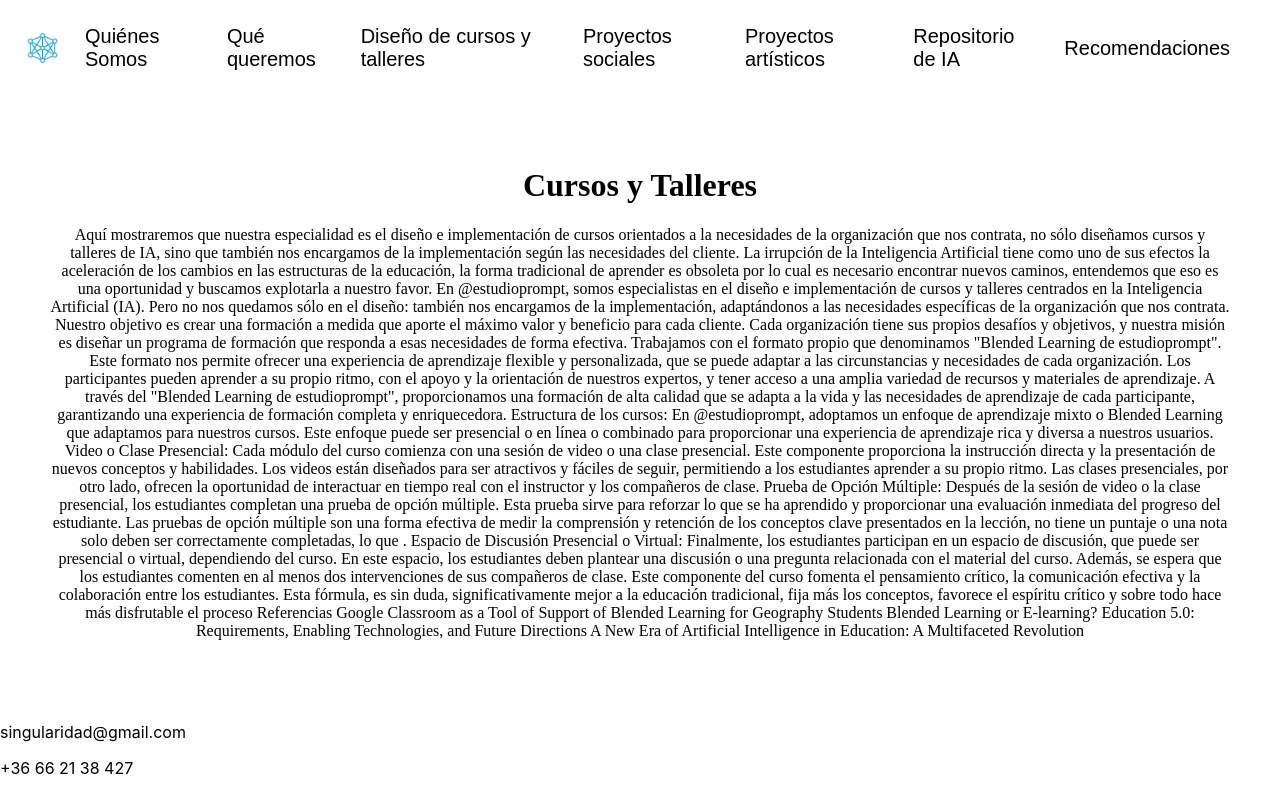
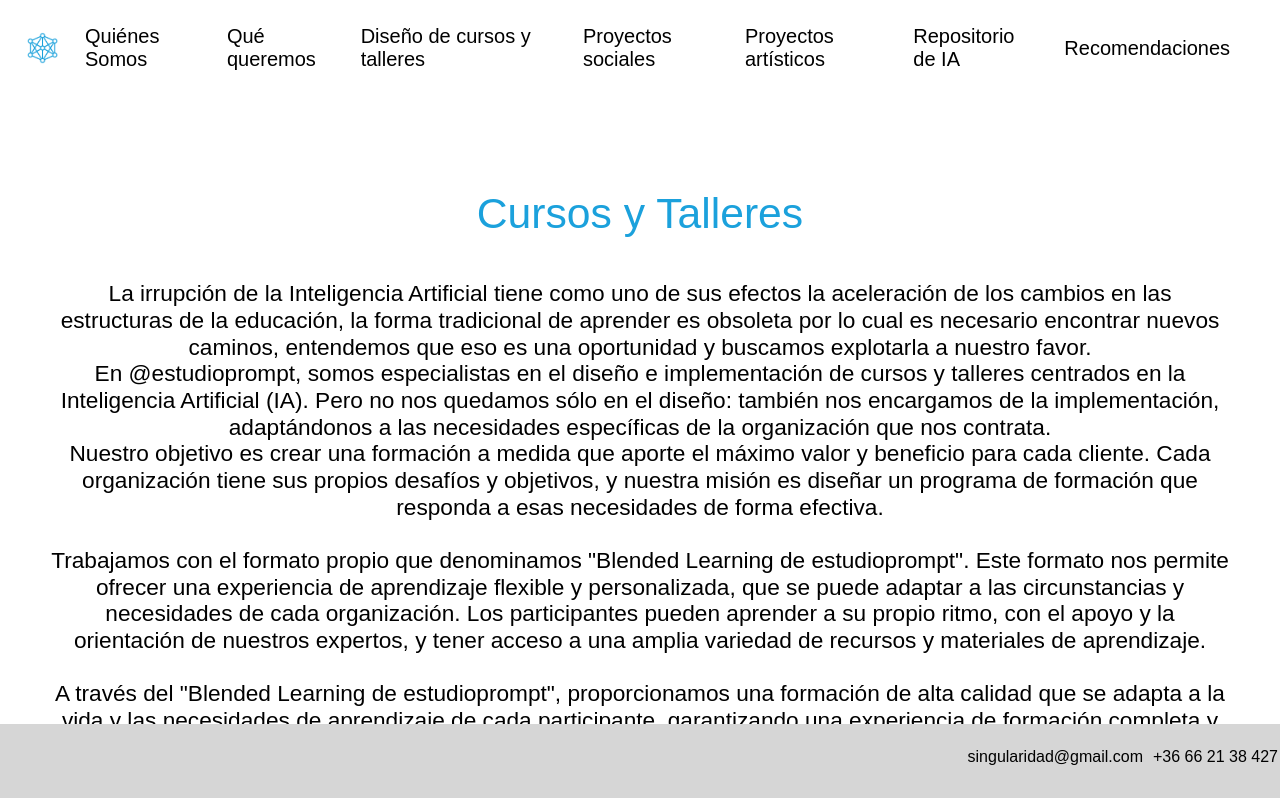
Before and after one commit to LuciaDuarteDiaz/estudiopromt, a React (Create React App) app: page /#/cursos-talleres in a window 1280 px wide. Shown: the top 798 px of the page. Built offline with nearby package versions, Linux system fonts and the light colour scheme.

Commit message:
updated pages content & css

```diff
--- a/src/App.css
+++ b/src/App.css
@@ -52,7 +52,6 @@
 }
 
 .component-container {
-  font-family: "Raleway ExtraLight", sans-serif;
   display: flex;
   flex-direction: column;
   align-items: center;
@@ -60,9 +59,46 @@
   padding: 30px; /* Ajusta el espaciado según sea necesario */
 }
 .component-content {
-  font-family: "Raleway ExtraLight", sans-serif;
   background-color: #ffffff; /* Color de fondo del bloque */
   border-radius: 10px; /* Bordes redondeados */
   padding: 20px; /* Espaciado dentro del bloque */
   /* box-shadow: 0px 4px 6px rgba(0, 0, 0, 0.1);  Sombra para el efecto de elevación */
 }
+.content-header {
+  font-family: "Raleway ExtraLight", sans-serif;
+  color: rgb(27, 161, 220);
+  font-size: 32pt;
+}
+.content-text {
+  font-family: "Raleway ExtraLight", sans-serif;
+  font-size: 17pt;
+  line-height: 20pt;
+}
+.content-text text {
+  font-family: "Raleway Semibold";
+}
+.content-text a {
+  color: rgb(27, 161, 220);
+}
+.footer {
+  display: flex;
+  font-family: "Raleway ExtraLight", sans-serif;
+  background-color: #d6d6d6;
+  color: rgb(0, 0, 0);
+  justify-content: flex-end;
+  padding: 8px;
+  position: absolute;
+  bottom: 0;
+  width: 100%;
+}
+.footer p {
+  padding-right: 10px;
+  /* Agrega espacio vertical utilizando un pseudo-elemento */
+  position: relative;
+}
+
+.footer p::after {
+  content: "";
+  display: block;
+  height: 10px; /* Ajusta el espacio vertical aquí */
+}
--- a/src/components/pages/Cursos&Talleres.jsx
+++ b/src/components/pages/Cursos&Talleres.jsx
@@ -5,69 +5,97 @@ const CursosTalleres = () => {
   return (
     <div className="component-container">
       <div className="component-content">
-        <h1 style={{ fontFamily: "Raleway" }}>Cursos y Talleres</h1>
-        <p style={{ fontFamily: "Agrandir" }}>
-          Aquí mostraremos que nuestra especialidad es el diseño e
-          implementación de cursos orientados a la necesidades de la
-          organización que nos contrata, no sólo diseñamos cursos y talleres de
-          IA, sino que también nos encargamos de la implementación según las
-          necesidades del cliente. La irrupción de la Inteligencia Artificial
-          tiene como uno de sus efectos la aceleración de los cambios en las
-          estructuras de la educación, la forma tradicional de aprender es
-          obsoleta por lo cual es necesario encontrar nuevos caminos, entendemos
-          que eso es una oportunidad y buscamos explotarla a nuestro favor. En
-          @estudioprompt, somos especialistas en el diseño e implementación de
-          cursos y talleres centrados en la Inteligencia Artificial (IA). Pero
-          no nos quedamos sólo en el diseño: también nos encargamos de la
+        <p className="content-header">Cursos y Talleres</p>
+        <p className="content-text">
+          La irrupción de la Inteligencia Artificial tiene como uno de sus
+          efectos la aceleración de los cambios en las estructuras de la
+          educación, la forma tradicional de aprender es obsoleta por lo cual es
+          necesario encontrar nuevos caminos, entendemos que eso es una
+          oportunidad y buscamos explotarla a nuestro favor. <br />
+          En @estudioprompt, somos especialistas en el diseño e implementación
+          de cursos y talleres centrados en la Inteligencia Artificial (IA).
+          Pero no nos quedamos sólo en el diseño: también nos encargamos de la
           implementación, adaptándonos a las necesidades específicas de la
-          organización que nos contrata. Nuestro objetivo es crear una formación
-          a medida que aporte el máximo valor y beneficio para cada cliente.
-          Cada organización tiene sus propios desafíos y objetivos, y nuestra
-          misión es diseñar un programa de formación que responda a esas
-          necesidades de forma efectiva. Trabajamos con el formato propio que
-          denominamos "Blended Learning de estudioprompt". Este formato nos
-          permite ofrecer una experiencia de aprendizaje flexible y
-          personalizada, que se puede adaptar a las circunstancias y necesidades
-          de cada organización. Los participantes pueden aprender a su propio
-          ritmo, con el apoyo y la orientación de nuestros expertos, y tener
-          acceso a una amplia variedad de recursos y materiales de aprendizaje.
-          A través del "Blended Learning de estudioprompt", proporcionamos una
-          formación de alta calidad que se adapta a la vida y las necesidades de
-          aprendizaje de cada participante, garantizando una experiencia de
-          formación completa y enriquecedora. Estructura de los cursos: En
-          @estudioprompt, adoptamos un enfoque de aprendizaje mixto o Blended
-          Learning que adaptamos para nuestros cursos. Este enfoque puede ser
-          presencial o en línea o combinado para proporcionar una experiencia de
-          aprendizaje rica y diversa a nuestros usuarios. Video o Clase
-          Presencial: Cada módulo del curso comienza con una sesión de video o
-          una clase presencial. Este componente proporciona la instrucción
-          directa y la presentación de nuevos conceptos y habilidades. Los
-          videos están diseñados para ser atractivos y fáciles de seguir,
-          permitiendo a los estudiantes aprender a su propio ritmo. Las clases
-          presenciales, por otro lado, ofrecen la oportunidad de interactuar en
-          tiempo real con el instructor y los compañeros de clase. Prueba de
-          Opción Múltiple: Después de la sesión de video o la clase presencial,
-          los estudiantes completan una prueba de opción múltiple. Esta prueba
-          sirve para reforzar lo que se ha aprendido y proporcionar una
-          evaluación inmediata del progreso del estudiante. Las pruebas de
-          opción múltiple son una forma efectiva de medir la comprensión y
-          retención de los conceptos clave presentados en la lección, no tiene
-          un puntaje o una nota solo deben ser correctamente completadas, lo que
-          . Espacio de Discusión Presencial o Virtual: Finalmente, los
-          estudiantes participan en un espacio de discusión, que puede ser
+          organización que nos contrata. <br />
+          Nuestro objetivo es crear una formación a medida que aporte el máximo
+          valor y beneficio para cada cliente. Cada organización tiene sus
+          propios desafíos y objetivos, y nuestra misión es diseñar un programa
+          de formación que responda a esas necesidades de forma efectiva.
+          <br />
+          <br />
+          Trabajamos con el formato propio que denominamos "Blended Learning de
+          estudioprompt". Este formato nos permite ofrecer una experiencia de
+          aprendizaje flexible y personalizada, que se puede adaptar a las
+          circunstancias y necesidades de cada organización. Los participantes
+          pueden aprender a su propio ritmo, con el apoyo y la orientación de
+          nuestros expertos, y tener acceso a una amplia variedad de recursos y
+          materiales de aprendizaje.
+          <br />
+          <br /> A través del "Blended Learning de estudioprompt",
+          proporcionamos una formación de alta calidad que se adapta a la vida y
+          las necesidades de aprendizaje de cada participante, garantizando una
+          experiencia de formación completa y enriquecedora.
+          <br />
+          <br /> <text>Estructura de los cursos:</text>
+          <br />
+          <br /> En @estudioprompt, adoptamos un enfoque de aprendizaje mixto o
+          Blended Learning que adaptamos para nuestros cursos. Este enfoque
+          puede ser presencial o en línea o combinado para proporcionar una
+          experiencia de aprendizaje rica y diversa a nuestros usuarios.
+          <br />
+          <br />
+          <text>Video o Clase Presencial:</text> Cada módulo del curso comienza
+          con una sesión de video o una clase presencial. Este componente
+          proporciona la instrucción directa y la presentación de nuevos
+          conceptos y habilidades. Los videos están diseñados para ser
+          atractivos y fáciles de seguir, permitiendo a los estudiantes aprender
+          a su propio ritmo. Las clases presenciales, por otro lado, ofrecen la
+          oportunidad de interactuar en tiempo real con el instructor y los
+          compañeros de clase. <br />
+          <br />
+          <text>Prueba de Opción Múltiple:</text> Después de la sesión de video
+          o la clase presencial, los estudiantes completan una prueba de opción
+          múltiple. Esta prueba sirve para reforzar lo que se ha aprendido y
+          proporcionar una evaluación inmediata del progreso del estudiante. Las
+          pruebas de opción múltiple son una forma efectiva de medir la
+          comprensión y retención de los conceptos clave presentados en la
+          lección, no tiene un puntaje o una nota solo deben ser correctamente
+          completadas.
+          <br />
+          <br />
+          <text>Espacio de Discusión Presencial o Virtual:</text> Finalmente,
+          los estudiantes participan en un espacio de discusión, que puede ser
           presencial o virtual, dependiendo del curso. En este espacio, los
           estudiantes deben plantear una discusión o una pregunta relacionada
           con el material del curso. Además, se espera que los estudiantes
           comenten en al menos dos intervenciones de sus compañeros de clase.
           Este componente del curso fomenta el pensamiento crítico, la
-          comunicación efectiva y la colaboración entre los estudiantes. Esta
-          fórmula, es sin duda, significativamente mejor a la educación
+          comunicación efectiva y la colaboración entre los estudiantes. <br />
+          <br />
+          Esta fórmula, es sin duda, significativamente mejor a la educación
           tradicional, fija más los conceptos, favorece el espíritu crítico y
-          sobre todo hace más disfrutable el proceso Referencias Google
-          Classroom as a Tool of Support of Blended Learning for Geography
-          Students Blended Learning or E-learning? Education 5.0: Requirements,
-          Enabling Technologies, and Future Directions A New Era of Artificial
-          Intelligence in Education: A Multifaceted Revolution
+          sobre todo hace más disfrutable el proceso.
+          <br />
+          <br />
+          <text> Referencias</text> <br /> <br />
+          <a href="http://arxiv.org/abs/1902.00775v1">
+            Google Classroom as a Tool of Support of Blended Learning for
+            Geography Students
+          </a>
+          <br /> <br />
+          <a href="https://arxiv.org/abs/1306.4085v1">
+            Blended Learning or E-learning?
+          </a>
+          <br /> <br />
+          <a href="https://arxiv.org/abs/2307.15846v1">
+            Education 5.0: Requirements, Enabling Technologies, and Future
+            Directions
+          </a>
+          <br /> <br />
+          <a href="https://arxiv.org/abs/2305.18303v1">
+            A New Era of Artificial Intelligence in Education: A Multifaceted
+            Revolution
+          </a>
         </p>
       </div>
     </div>
--- a/src/components/pages/Recomendaciones.jsx
+++ b/src/components/pages/Recomendaciones.jsx
@@ -5,12 +5,17 @@ const Recomendaciones = () => {
   return (
     <div className="component-container">
       <div className="component-content">
-        <h1 style={{ fontFamily: "Raleway" }}>Recomendaciones</h1>
-        <p style={{ fontFamily: "Agrandir" }}>
-          Un rincón para compartir arte y curiosidades que vayan en línea con
-          nuestro proyecto. (aquí tengo que ponerme a buscar, esto son algunos
-          ejemplos) https://www.instagram.com/troy3xyz/?hl=es
-          https://www.instagram.com/beninmadrid/?hl=es
+        <p className="content-header">Recomendaciones</p>
+        <p className="content-text">
+          <a href="https://www.instagram.com/troy3xyz/?hl=es">troy3xyz </a>
+          <br />
+          <br />
+          <a href="https://www.instagram.com/beninmadrid/?hl=es">beninmadrid</a>
+          <br />
+          <br />
+          <a href="https://instagram.com/an_improbable_future?igshid=MzRlODBiNWFlZA==">
+            an_improbable_future
+          </a>
         </p>
       </div>
     </div>
```
Also changed, not shown: src/components/pages/Artisticos.jsx (+95 -62 lines), src/components/pages/QueQueremos.jsx (+39 -28 lines), src/components/pages/QuienesSomos.jsx (+21 -21 lines), src/components/pages/Repos.jsx (+26 -7 lines), src/components/pages/Social.jsx (+21 -22 lines).
